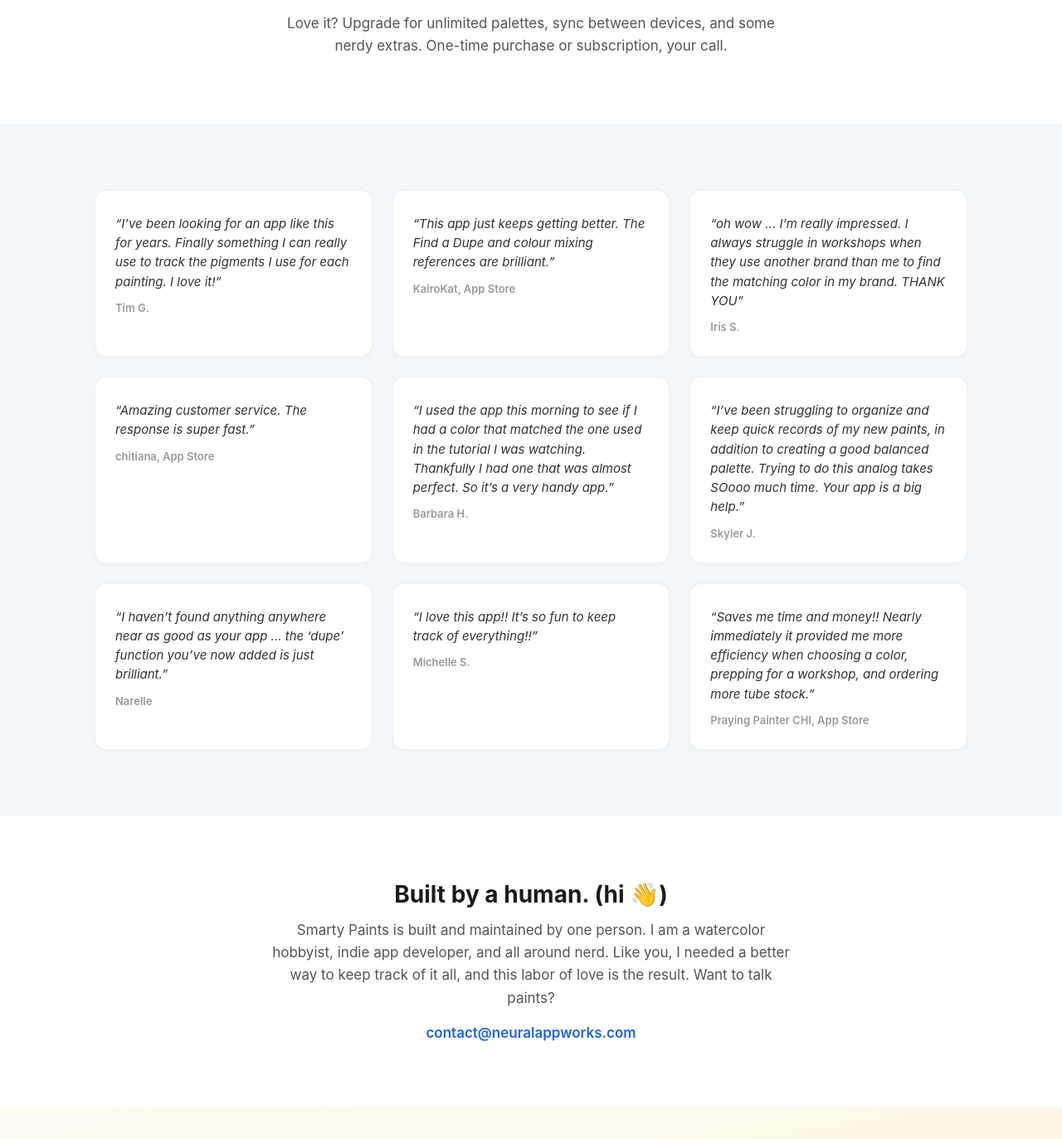
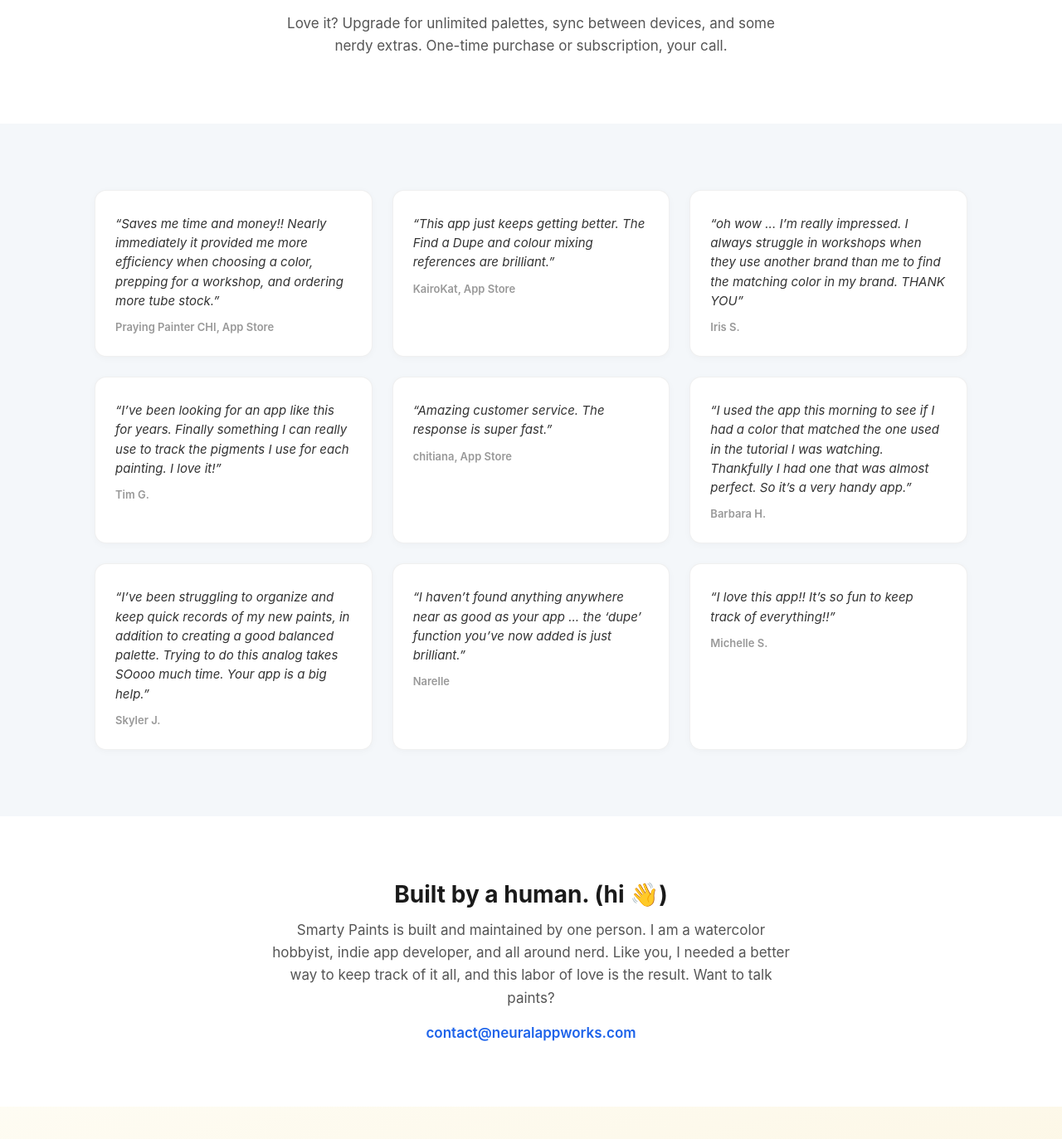
Before and after one commit to aelise/smartypaints_web, a Jekyll site: the page built from index.html, in a window 1280 px wide and 1400 px high, scrolled down 4184 px. Shown: the top 1373 px of the window at 83% size. Built offline with Jekyll 4.4.1, drawn with Linux system fonts in a browser that asks for light colours; nearby versions of some CDN libraries; part of the change alters nothing that is shown.

Commit message:
Reorder testimonials, lead with time-and-money quote
Co-Authored-By: Claude Opus 4.6 <noreply@anthropic.com>

```diff
--- a/_config.yml
+++ b/_config.yml
@@ -46,14 +46,17 @@ youtube_username                          :
 # Feature List                            Edit, add or remove features to be presented.
 features                                  :
 
-  - title                                 : I’ve been looking for an app like this for years. Finally something I can really use to track the pigments I use for each painting. I love it!
-    description                           : Tim G.
+  - title                                 : Saves me time and money!! Nearly immediately it provided me more efficiency when choosing a color, prepping for a workshop, and ordering more tube stock.
+    description                           : Praying Painter CHI, App Store
 
   - title                                 : This app just keeps getting better. The Find a Dupe and colour mixing references are brilliant.
     description                           : KairoKat, App Store
 
   - title                                 : oh wow ... I’m really impressed. I always struggle in workshops when they use another brand than me to find the matching color in my brand. THANK YOU
     description                           : Iris S.
+
+  - title                                 : I’ve been looking for an app like this for years. Finally something I can really use to track the pigments I use for each painting. I love it!
+    description                           : Tim G.
 
   - title                                 : Amazing customer service. The response is super fast.
     description                           : chitiana, App Store
@@ -69,9 +72,6 @@ features                                  :
 
   - title                                 : I love this app!! It’s so fun to keep track of everything!!
     description                           : Michelle S.
-
-  - title                                 : Saves me time and money!! Nearly immediately it provided me more efficiency when choosing a color, prepping for a workshop, and ordering more tube stock.
-    description                           : Praying Painter CHI, App Store
 
 
 
```
